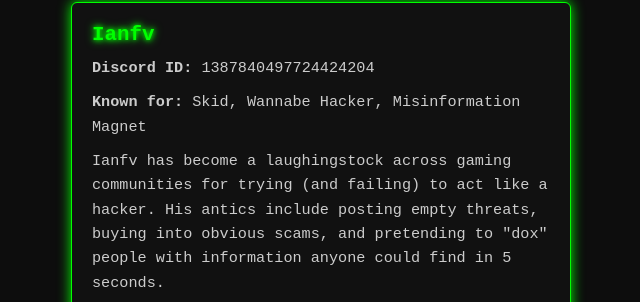
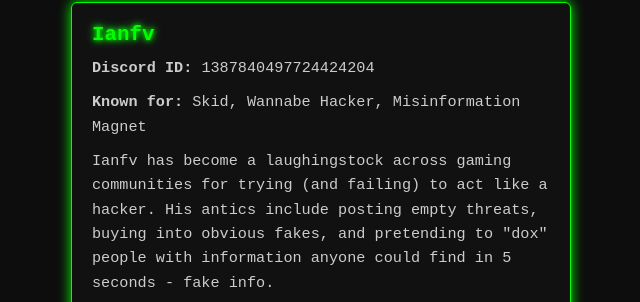
Before and after one commit to N2RSolaceDev/TES, a website: page index.html in a window 1280 px wide. Shown: the part 1058-1360 px from the top of the page, 319-959 px from the left. Drawn offline with Linux system fonts and the light colour scheme.

Commit message:
Update index.html

```diff
--- a/index.html
+++ b/index.html
@@ -201,7 +201,7 @@
         <p><strong>Discord ID:</strong> 1387840497724424204</p>
         <p><strong>Known for:</strong> Skid, Wannabe Hacker, Misinformation Magnet</p>
 
-        <p>Ianfv has become a laughingstock across gaming communities for trying (and failing) to act like a hacker. His antics include posting empty threats, buying into obvious scams, and pretending to "dox" people with information anyone could find in 5 seconds.</p>
+        <p>Ianfv has become a laughingstock across gaming communities for trying (and failing) to act like a hacker. His antics include posting empty threats, buying into obvious fakes, and pretending to "dox" people with information anyone could find in 5 seconds - fake info.</p>
 
         <p>Despite acting like he's some digital menace, Ianfv constantly falls for fake leaks and ends up sharing misinformation like it's gospel truth. He’s less of a threat and more of a walking cautionary tale on what not to become — a self-proclaimed "cyber-god" who gets outsmarted by middle schoolers.</p>
 
```
